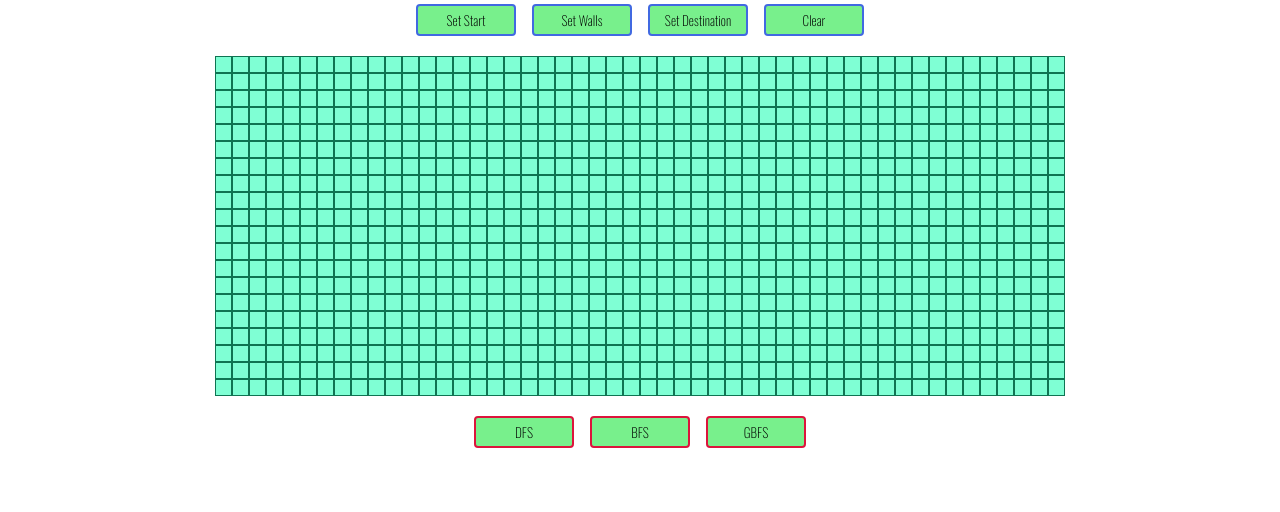
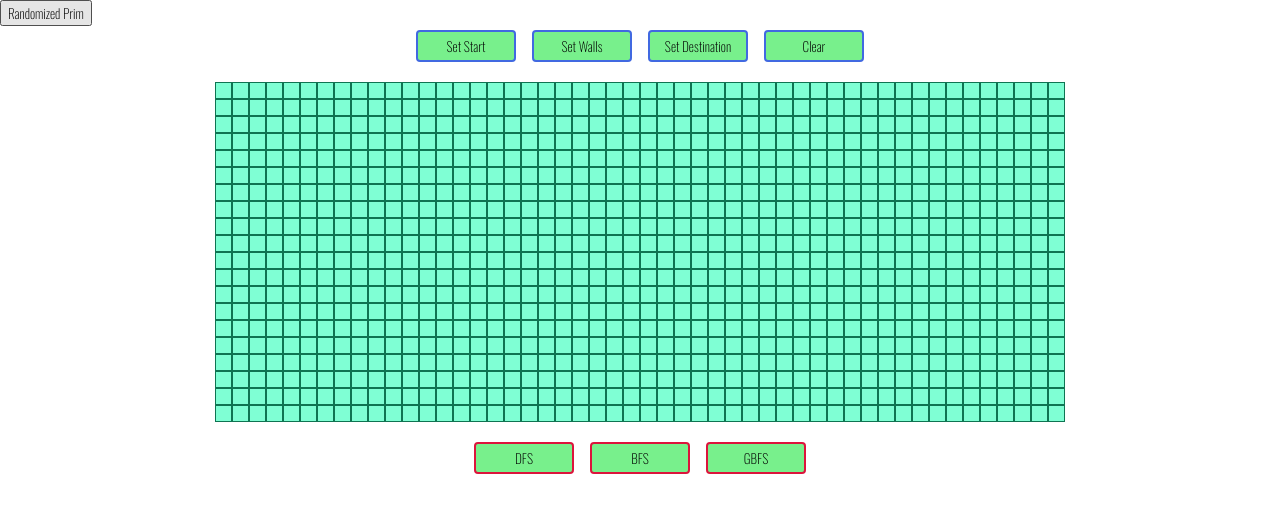
Before and after one commit to brkwok/path-finder, a React (Create React App) app: page / in a window 1280 px wide. Shown: the top 512 px of the page. Built offline with nearby package versions, Linux system fonts and the light colour scheme.

Commit message:
Add randomized prim's maze gen algorithm

```diff
--- a/src/components/Board/Board.js
+++ b/src/components/Board/Board.js
@@ -1,10 +1,13 @@
 import GridActions from "./GridActions";
 import Grid from "./Grid";
+import MazeGen from "./MazeGen";
 
 import "./Board.css";
 import { useBoard } from "../../hooks/useBoard";
 import { useState } from "react";
 import Algo from "./Algo";
+
+import { RandomizedPrim } from "../../utils/mazeGen/randomizedPrim";
 
 import { DFS } from "../../utils/dfs";
 import { GreedyBestFirstSearch } from "../../utils/GreedyBestFirstSearch";
@@ -182,8 +185,39 @@ const Board = () => {
 		}, 50 * (pathsFound.length + pathsTaken.length));
 	};
 
+	const handleRandomizedPrim = async () => {
+		setAlgoRunning(true);
+		let newBoard = board.slice();
+
+		for (let row of newBoard) {
+			for (let cell of row) {
+				cell.type = "cell-wall";
+			}
+		}
+
+		await setBoard(newBoard);
+
+		const prims = new RandomizedPrim(newBoard);
+		const seq = prims.buildMaze();
+
+		seq.forEach((cell, i) => {
+			setTimeout(() => {
+				const boardFilled = board.slice();
+
+				boardFilled[cell.row][cell.col] = "cell-empty";
+
+				setBoard(boardFilled);
+			}, 20 * i);
+		});
+
+		setTimeout(() => {
+			setAlgoRunning(false);
+		}, 20 * seq.length);
+	};
+
 	return (
 		<div onMouseDown={handleMouseDown} onMouseUp={handleMouseUp}>
+			<MazeGen handleRandomizedPrim={handleRandomizedPrim} algoRunning={algoRunning}/>
 			<GridActions
 				resetBoard={resetBoard}
 				setIsSettingWall={setIsSettingWall}
--- /dev/null
+++ b/src/components/Board/MazeGen.js
@@ -0,0 +1,9 @@
+const MazeGen = ({ handleRandomizedPrim, algoRunning }) => {
+	return (
+		<div className="maze-gen-container">
+			<button onClick={handleRandomizedPrim} disabled={algoRunning}>Randomized Prim</button>
+		</div>
+	);
+};
+
+export default MazeGen;
--- a/src/utils/Cell.js
+++ b/src/utils/Cell.js
@@ -6,5 +6,6 @@ export class DefaultCell {
 		this.col = col
 		this.parent = null;
 		this.opac = 1;
+		this.visited = false;
 	}
 }
--- a/src/utils/constants.js
+++ b/src/utils/constants.js
@@ -1,2 +1,4 @@
 export const ROWS = 20;
 export const COLS = 50;
+
+export const DELAY = 30;
--- /dev/null
+++ b/src/utils/mazeGen/randomizedPrim.js
@@ -0,0 +1,84 @@
+import { ROWS, COLS } from "../constants";
+
+const getRandomOddInt = (mn, mx) => {
+	const minCeil = Math.ceil(mn / 2);
+	const maxFloor = Math.floor(mx / 2);
+
+	return Math.floor(Math.random() * (maxFloor - minCeil) + minCeil) * 2 + 1;
+};
+
+const getRandomInt = (mx) => {
+	return Math.floor(Math.random() * mx);
+};
+
+export class RandomizedPrim {
+	dirs = [
+		[0, -1],
+		[1, 0],
+		[0, 1],
+		[-1, 0],
+	];
+
+	constructor(board) {
+		this.board = board;
+	}
+
+	buildMaze() {
+		const startRow = getRandomOddInt(0, ROWS);
+		const startCol = getRandomOddInt(0, COLS);
+		const initCell = this.board[startRow][startCol];
+		initCell.visited = true;
+
+		const pathSequence = [];
+		pathSequence.push(initCell);
+
+		const walls = [];
+
+		const initNeighbors = this._getNeighbors(startRow, startCol);
+		walls.push(...initNeighbors);
+
+		while (walls.length > 0) {
+			const randomIdx = getRandomInt(walls.length);
+			const randomCell = walls[randomIdx];
+
+			// remove the cell from the random idx
+			walls.splice(randomIdx, 1);
+
+			const cellRow = randomCell.row,
+				cellCol = randomCell.col;
+
+			const randCellNeighbors = this._getNeighbors(cellRow, cellCol);
+			const emptyNeiCells = randCellNeighbors.filter(
+				(c) => c.visited === true
+			);
+			const nonEmptyNeiCells = randCellNeighbors.filter(
+				(c) => c.visited === false
+			);
+
+			if (emptyNeiCells.length === 1) {
+				pathSequence.push(randomCell);
+				randomCell.visited = true;
+				walls.push(...nonEmptyNeiCells);
+			}
+		}
+
+		return pathSequence;
+	}
+
+	_getNeighbors(row, col) {
+		const neighbors = [];
+
+		for (let [x, y] of this.dirs) {
+			const neiX = row + x,
+				neiY = col + y;
+
+			if (Math.min(neiX, neiY) < 0 || neiX >= ROWS || neiY >= COLS) {
+				continue;
+			}
+
+			neighbors.push(this.board[neiX][neiY]);
+		}
+
+		return neighbors;
+	}
+}
```
Also changed, not shown: src/utils/mazeGen/randomizedDFS.js (added).
